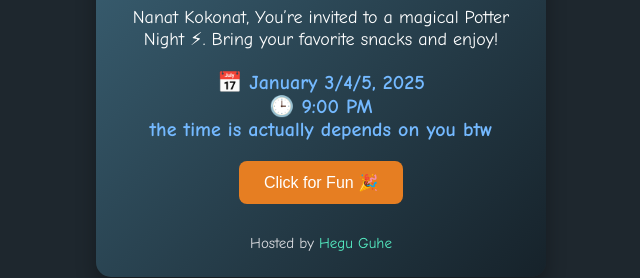
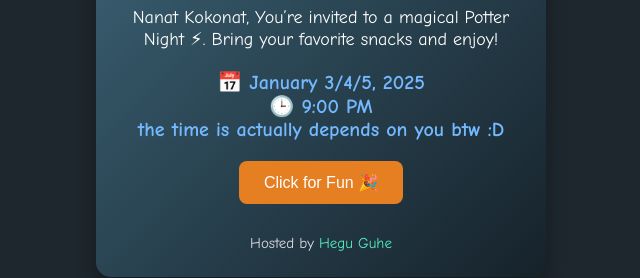
Before and after one commit to nothegu/movieivt-website, a plain HTML site: page movienight.html in a window 1280 px wide. Shown: the part 305-583 px from the top of the page, 319-959 px from the left. Drawn offline with Linux system fonts and the light colour scheme.

Commit message:
Update movienight.html

```diff
--- a/movienight.html
+++ b/movienight.html
@@ -140,7 +140,7 @@
     <div class="card">
         <h1>🎬 Movie Night!</h1>
         <p>Nanat Kokonat, You’re invited to a magical Potter Night ⚡. Bring your favorite snacks and enjoy!</p>
-        <div class="date-time">📅 January 3/4/5, 2025<br>🕒 9:00 PM<br>the time is actually depends on you btw</div>
+        <div class="date-time">📅 January 3/4/5, 2025<br>🕒 9:00 PM<br>the time is actually depends on you btw :D</div>
         <button onclick="showEmojis()">Click for Fun 🎉</button>
         <div id="emojiContainer" class="emojis"></div>
         <div class="footer">
```
